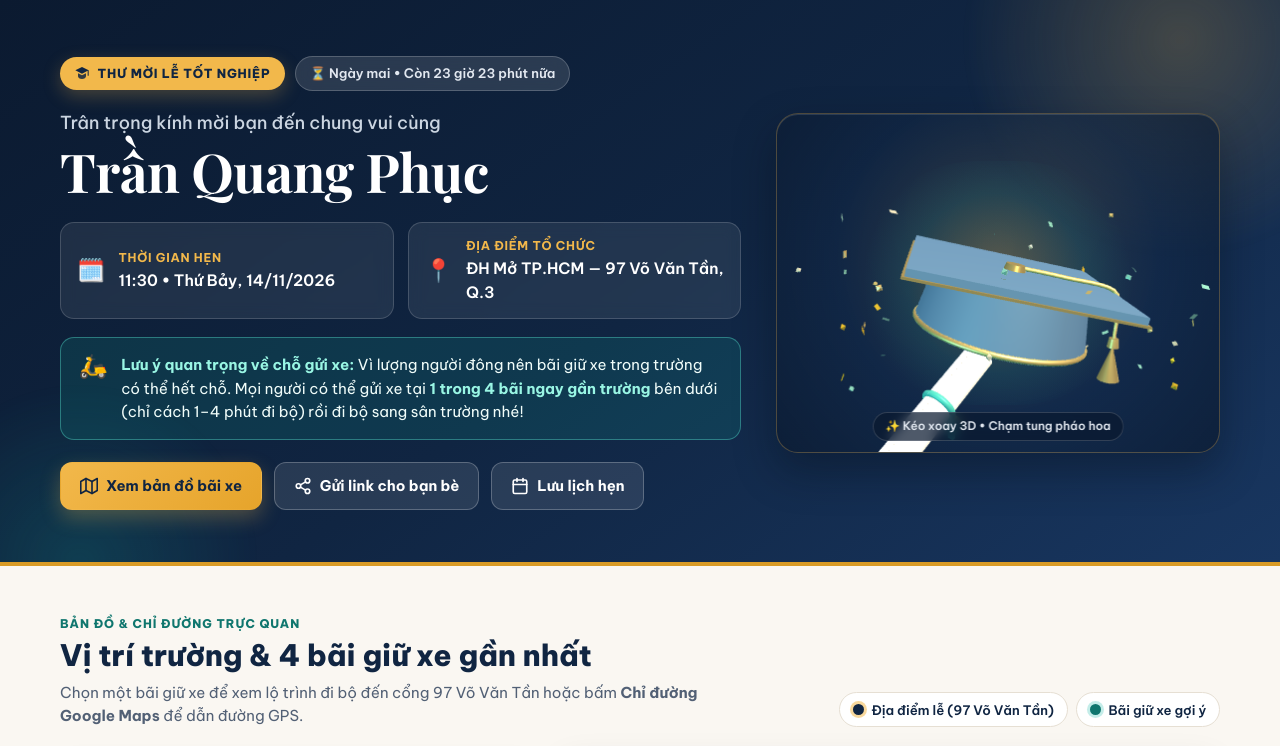
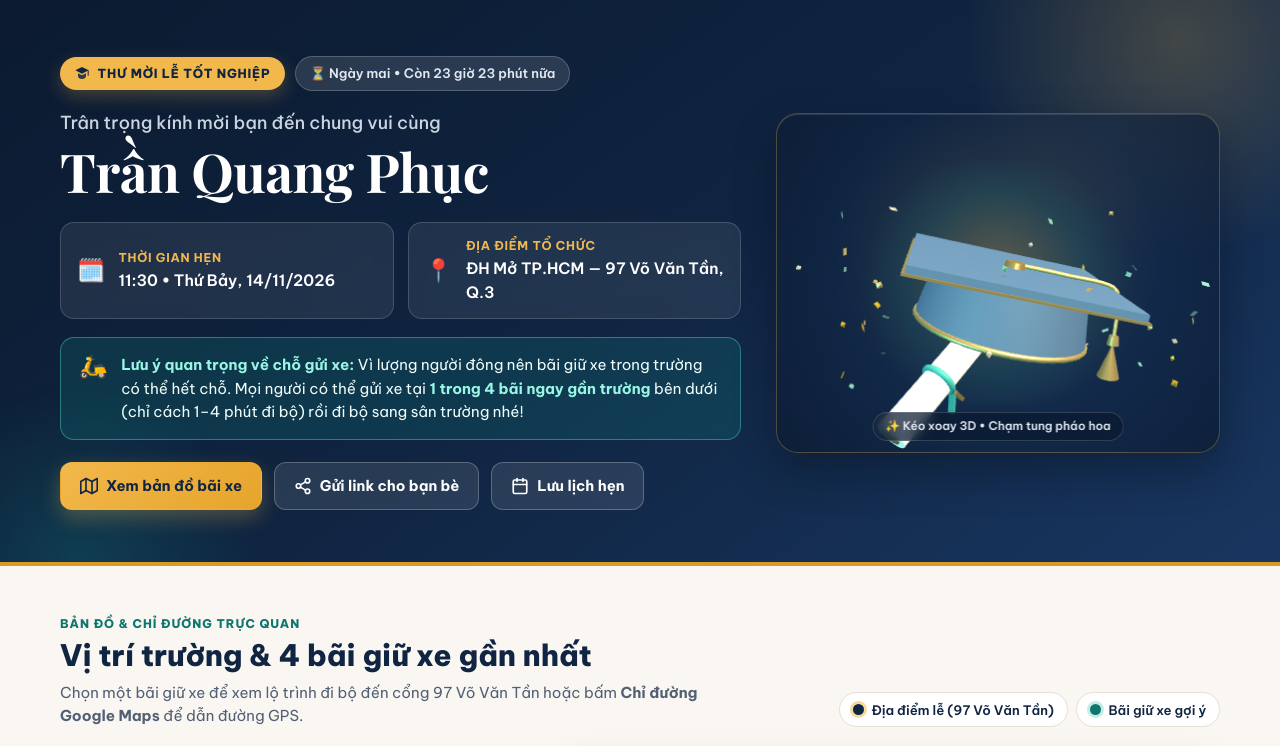
Before and after one commit to quangphucqn/le-tot-nghiep, a plain HTML site: page index.html in a window 1280 px wide. Shown: the top 746 px of the page. Drawn offline with nearby package versions, Linux system fonts and the light colour scheme; animation ran at ten frames a second; a web font is replaced by a local one.

Commit message:
Adjust 3D scroll position and compact camera framing so hint pill stays clear

```diff
--- a/hero3d.js
+++ b/hero3d.js
@@ -193,7 +193,7 @@
 
     // --- 2. Floating 3D Diploma Scroll ---
     const scrollGroup = new THREE.Group();
-    scrollGroup.position.set(-0.95, -0.78, 0.42);
+    scrollGroup.position.set(-0.95, -0.56, 0.42);
     scrollGroup.rotation.set(0.18, 0.35, 0.62);
     showcase.add(scrollGroup);
 
@@ -292,10 +292,12 @@
       if (!rect.width || !rect.height) return;
       renderer.setSize(rect.width, rect.height, false);
       camera.aspect = rect.width / rect.height;
-      camera.position.z = camera.aspect < 1.0 ? 6.2 / Math.max(0.75, camera.aspect) : 6.1;
+      const compactHeight = rect.height < 260;
+      camera.position.y = compactHeight ? 0.05 : 0.32;
+      camera.position.z = compactHeight ? 6.9 : (camera.aspect < 1.0 ? 6.2 / Math.max(0.75, camera.aspect) : 6.1);
       camera.updateProjectionMatrix();
 
-      const scale = rect.width < 320 ? 0.9 : 1.04;
+      const scale = rect.width < 320 ? 0.88 : (compactHeight ? 0.96 : 1.04);
       showcase.scale.setScalar(scale);
     }
 
@@ -423,7 +425,7 @@
 
       // Subtle tassel sway and scroll counter-bob
       tasselPivot.rotation.z = prefersReducedMotion ? 0.05 : Math.sin(elapsed * 2.4) * 0.09 + 0.05;
-      scrollGroup.position.y = -0.78 + (prefersReducedMotion ? 0 : Math.sin(elapsed * 1.9 + 1.2) * 0.07);
+      scrollGroup.position.y = -0.56 + (prefersReducedMotion ? 0 : Math.sin(elapsed * 1.9 + 1.2) * 0.06);
 
       // Update ambient floating sparkles
       for (let i = 0; i < ambientPieces.length; i++) {
--- a/index.html
+++ b/index.html
@@ -269,6 +269,6 @@
     onerror="this.onerror=null;var s=document.createElement('script');s.src='https://unpkg.com/three@0.128.0/build/three.min.js';s.onload=function(){window.dispatchEvent(new Event('three-ready'));};document.head.appendChild(s);"
     defer
   ></script>
-  <script src="./hero3d.js?v=20261114-3d" defer></script>
+  <script src="./hero3d.js?v=20261114-3d3" defer></script>
 </body>
 </html>
```
